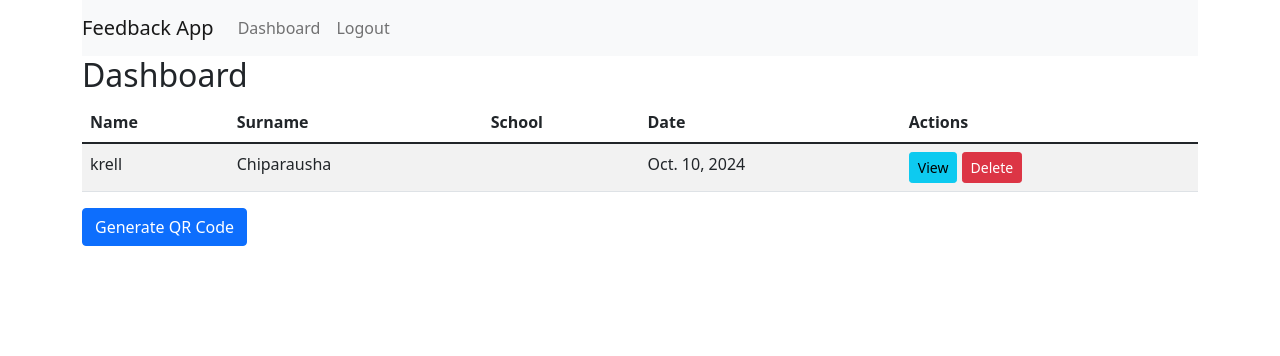
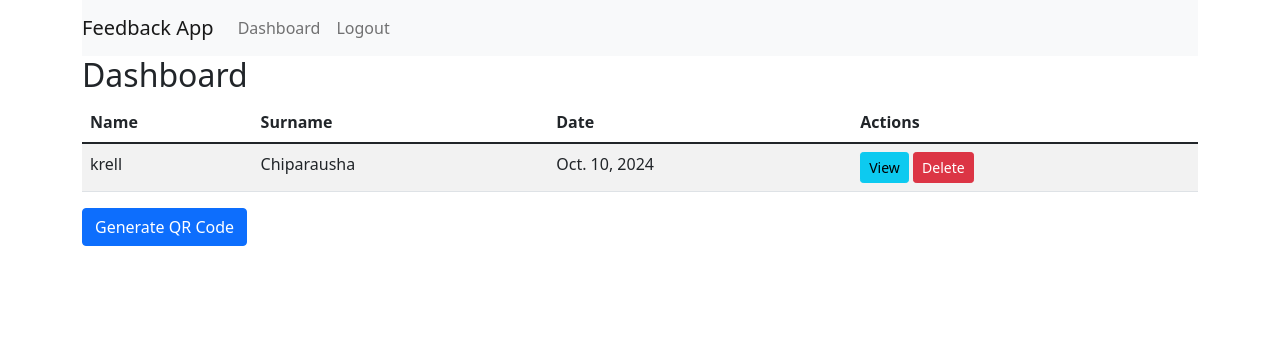
Before and after one commit to krellC137/ShadowerReview, a Django app: page /feedback/dashboard/ in a window 1280 px wide. Shown: the top 356 px of the page. Run offline with Django 5.2, Linux system fonts and the light colour scheme; a user stored in the database is signed in; data comes from the database, SQL or seed files in the repository; both versions use the stored data as it was after the commit.

Commit message:
removed school

```diff
--- a/feedback_app/feedback/templates/feedback/dashboard.html
+++ b/feedback_app/feedback/templates/feedback/dashboard.html
@@ -7,7 +7,7 @@
             <tr>
                 <th>Name</th>
                 <th>Surname</th>
-                <th>School</th>
+                {% comment %} <th>School</th> {% endcomment %}
                 <th>Date</th>
                 <th>Actions</th>
             </tr>
@@ -17,7 +17,7 @@
                 <tr>
                     <td>{{ response.name }}</td>
                     <td>{{ response.surname }}</td>
-                    <td>{{ response.school }}</td>
+                    {% comment %} <td>{{ response.school }}</td> {% endcomment %}
                     <td>{{ response.date }}</td>
                     <td>
                         <a href="{% url 'view_response' response.id %}" class="btn btn-info btn-sm">View</a>
```
Also changed, not shown: feedback_app/db.sqlite3.
